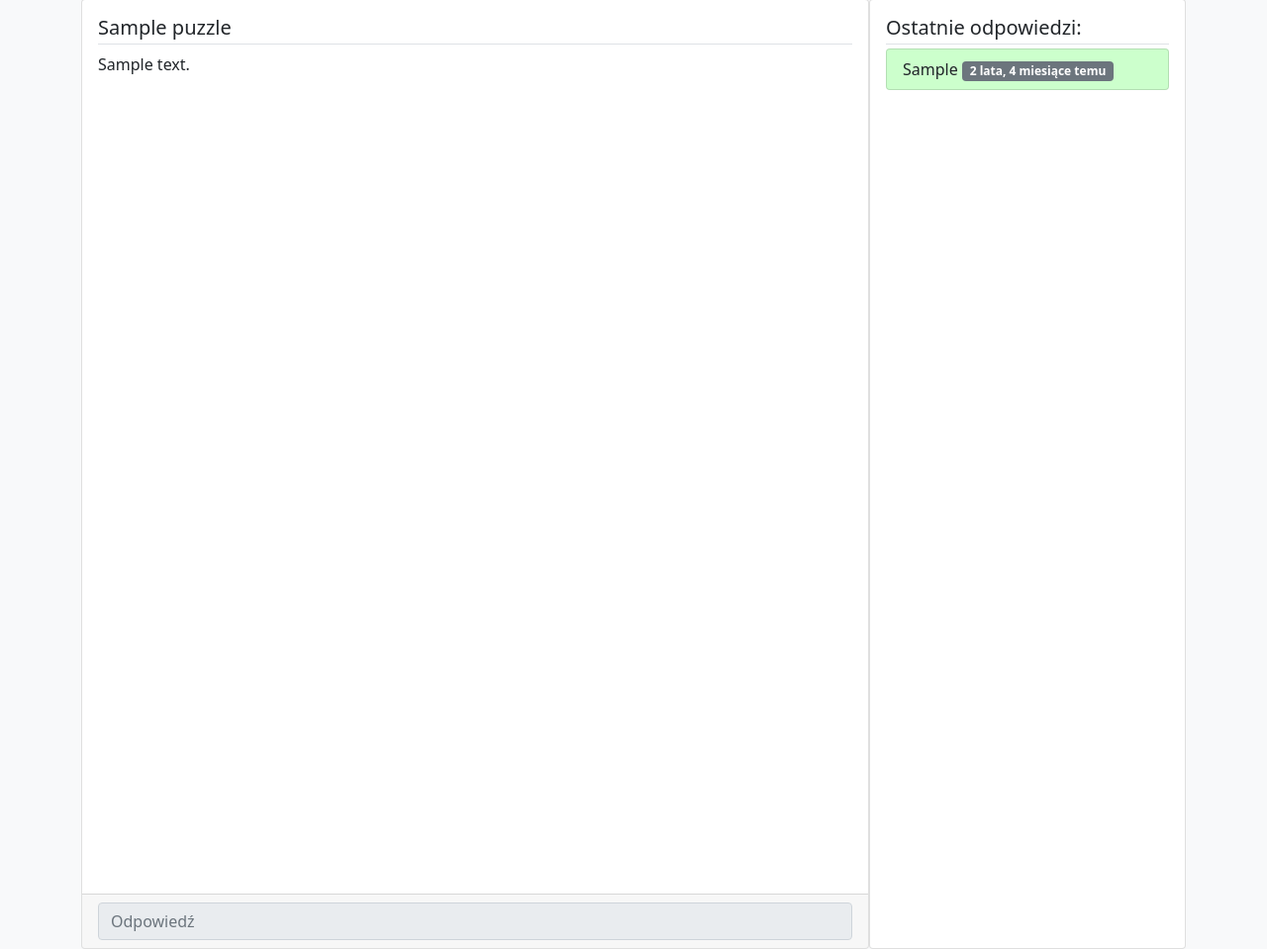
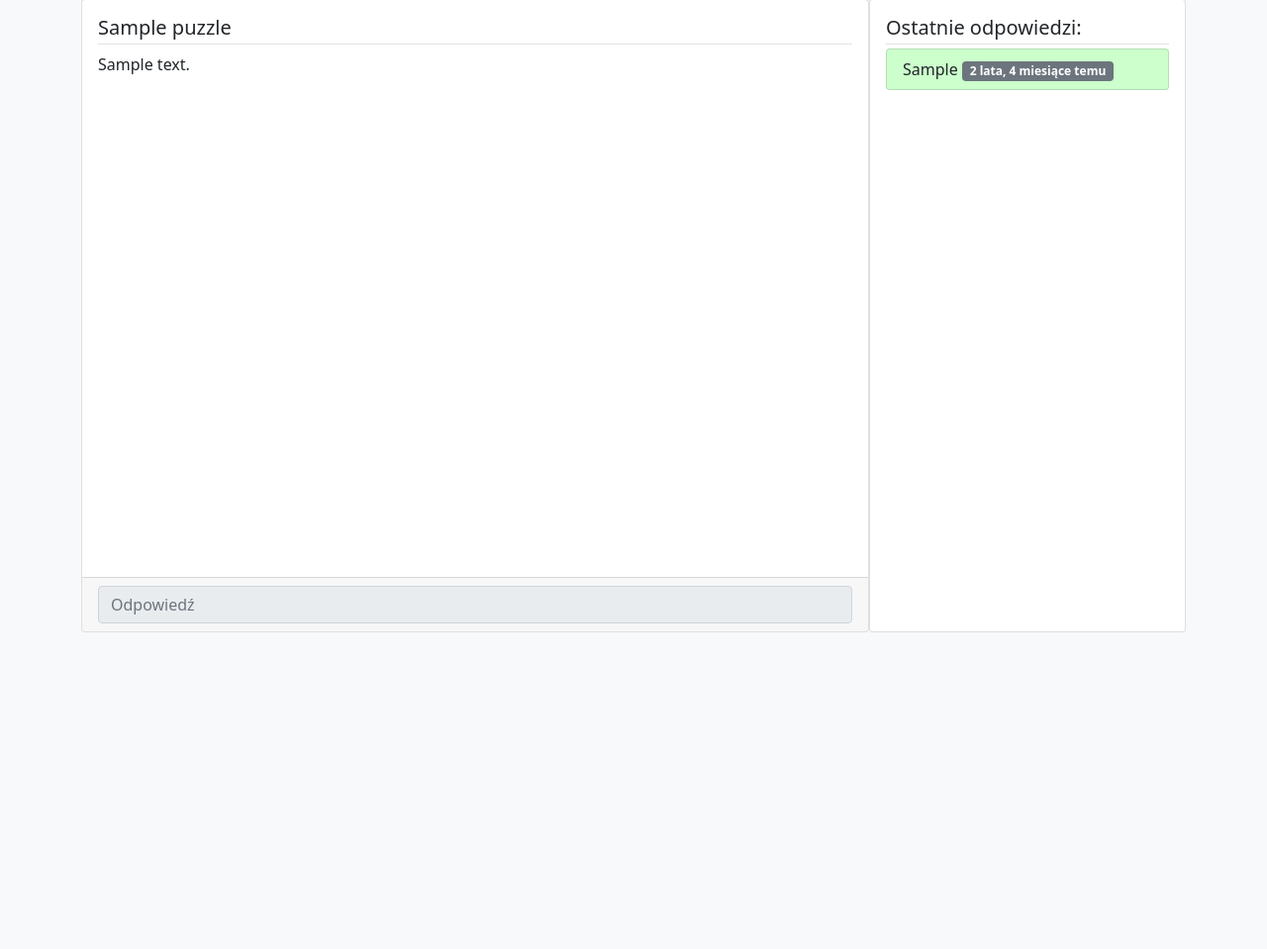
Before and after one commit to Ves5/RiddleMeDjango, a Django app: page /puzzle/1/ in a window 1280 px wide. Shown: the part 75-1034 px from the top of the page at 99% size. After the commit the page ends 714 px from the top, so only its background shows below. Run offline with Django 4.2, Linux system fonts and the light colour scheme; a user stored in the database is signed in; tables that the repository leaves empty hold one stand-in row (values such as "Sample post").

Commit message:
rem -> vh

```diff
--- a/app/riddleme/templates/riddleme/puzzle.html
+++ b/app/riddleme/templates/riddleme/puzzle.html
@@ -3,7 +3,7 @@
 {% block navbar %} {{block.super}} {% endblock %}
 {% block content %}
 <div class="d-flex pt-3">
-    <div class="card flex-grow-1" style="min-width: 20rem; min-height: 60rem">
+    <div class="card flex-grow-1" style="min-width: 20rem; min-height: 80vh">
         <div class="card-body">
             <h5 class="card-title border-bottom pb-1 pb-1"> {{ puzzle_title }} </h5>
             <p class="card-text" style="height: 80%">
@@ -20,7 +20,7 @@
         {% endif %}
     </div>
     {% if user.is_authenticated %}
-    <div class="card w-25" style="min-width: 20rem; height: 60rem">
+    <div class="card w-25" style="min-width: 20rem; height: 80vh">
         <div class="card-body">
             <h5 class="card-title border-bottom pb-1 mb-1"> Ostatnie odpowiedzi: </h5>
             <ul class="list-group">
```
